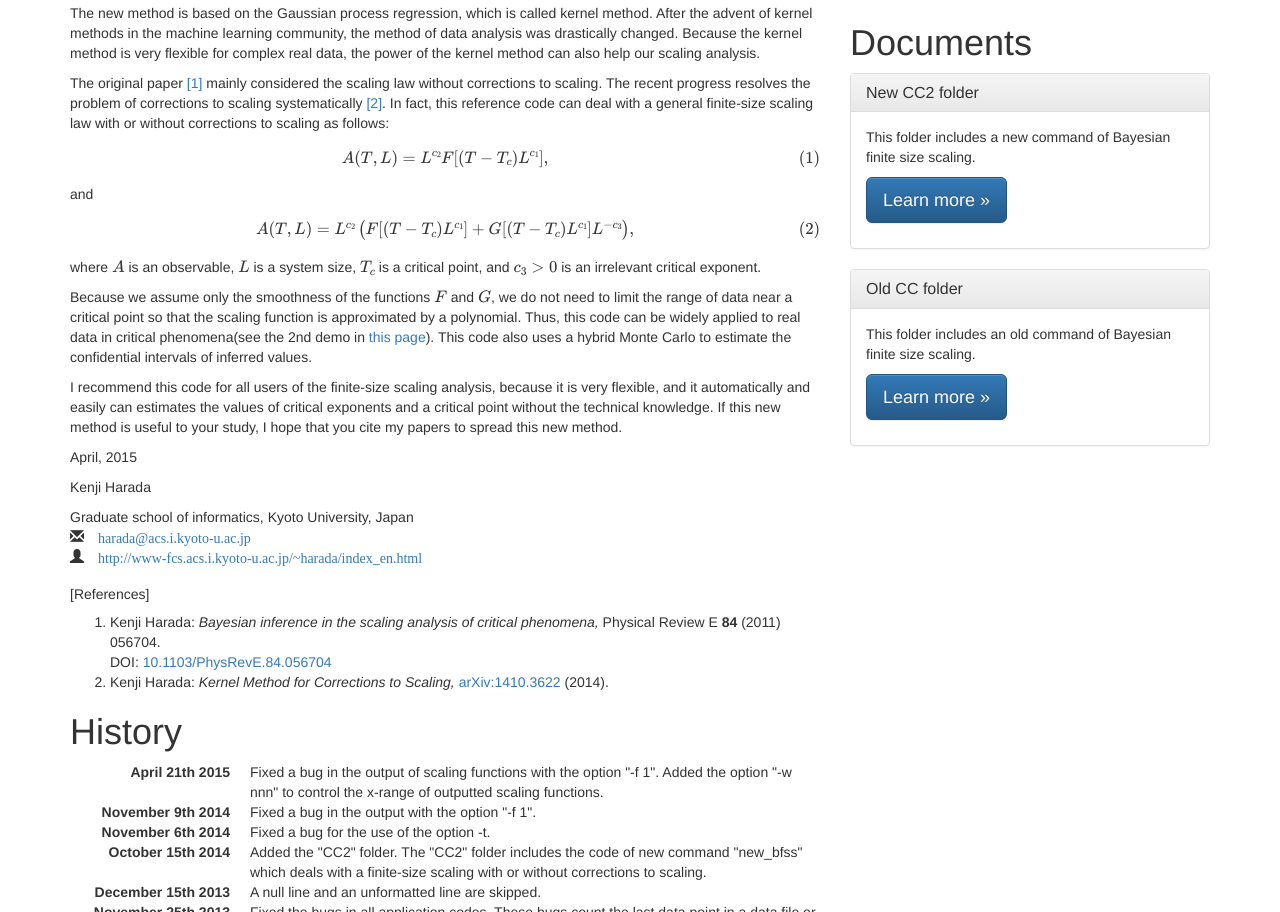
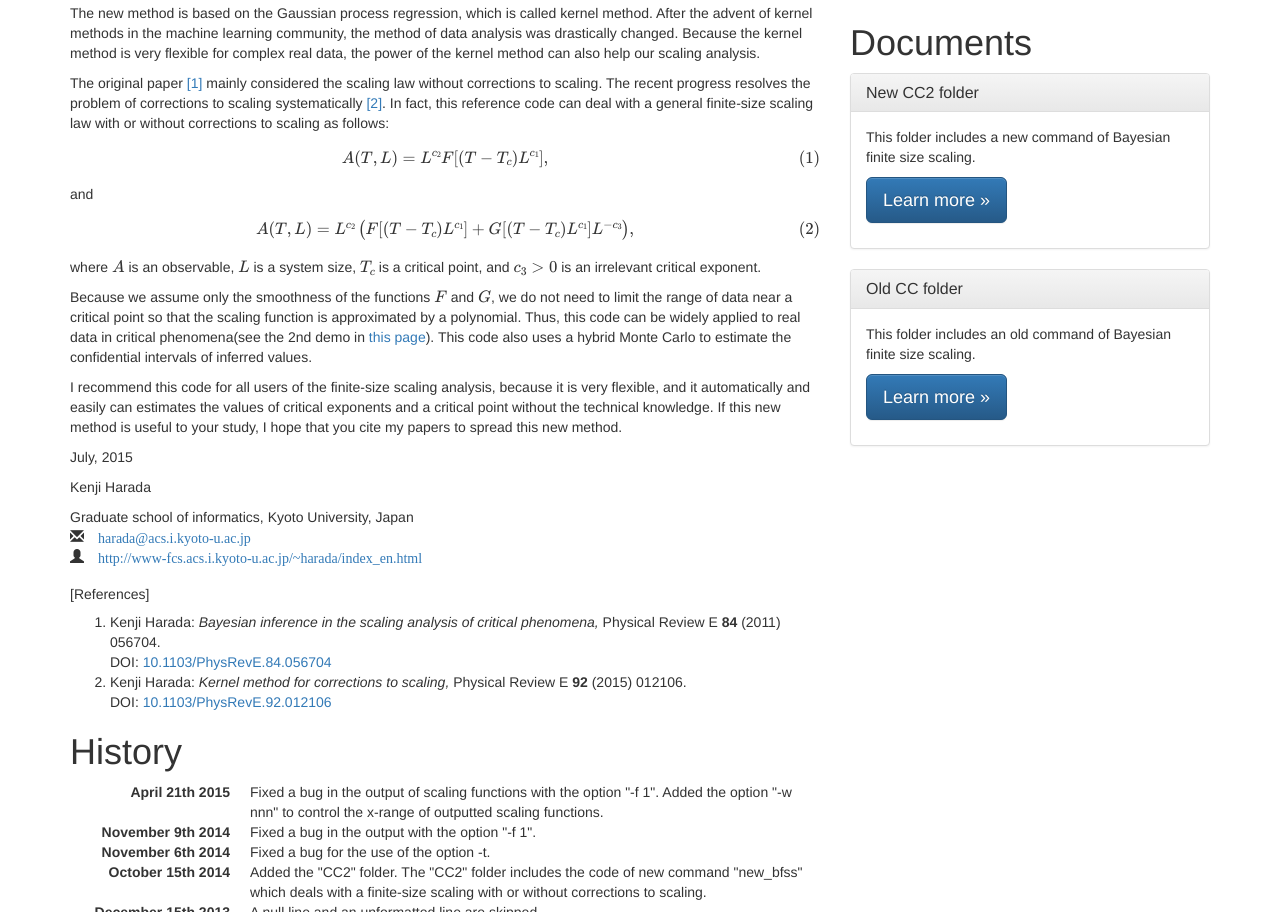
Before and after one commit to KenjiHarada/BSA, a plain HTML site: page index.html in a window 1280 px wide. Shown: the part 297-1209 px from the top of the page. Drawn offline with nearby package versions, Linux system fonts and the light colour scheme; some packages are replaced by stand-ins of ours.

Commit message:
Update index.html

```diff
--- a/index.html
+++ b/index.html
@@ -79,7 +79,7 @@ MathJax.Hub.Config({
 paper <a href="http://hdl.handle.net/10.1103/PhysRevE.84.056704">[1]</a>
 mainly considered the scaling law without corrections to scaling. The
 recent progress resolves the problem of corrections to scaling
-systematically <a href="http://arxiv.org/abs/1410.3622">[2]</a>. In
+systematically <a href="http://hdl.handle.net/10.1103/PhysRevE.92.012106">[2]</a>. In
 fact, this reference code can deal with a general finite-size scaling
 law with or without corrections to scaling as follows: </p>
 
@@ -112,7 +112,7 @@ can estimates the values of critical exponents and a critical point
 without the technical knowledge. If this new method is useful to your
 study, I hope that you cite my papers to spread this new method.</p>
 
-<p>April, 2015</p>
+<p>July, 2015</p>
 
 <p>Kenji Harada</p>
 
@@ -143,7 +143,9 @@ Kenji Harada: <em> Bayesian inference in the scaling analysis of critical phenom
 DOI: <a href="http://hdl.handle.net/10.1103/PhysRevE.84.056704">10.1103/PhysRevE.84.056704</a>
 </li>
 <li>
-Kenji Harada: <em> Kernel Method for Corrections to Scaling,</em> <a href="http://arxiv.org/abs/1410.3622">arXiv:1410.3622</a> (2014). </li>
+Kenji Harada: <em> Kernel method for corrections to scaling,</em> Physical Review E <b> 92 </b> (2015) 012106.<br />
+DOI: <a href="http://hdl.handle.net/10.1103/PhysRevE.92.012106">10.1103/PhysRevE.92.012106</a>
+</li>
 </ol>
           <h1>History</h1>
           <dl class="dl-horizontal">
```
